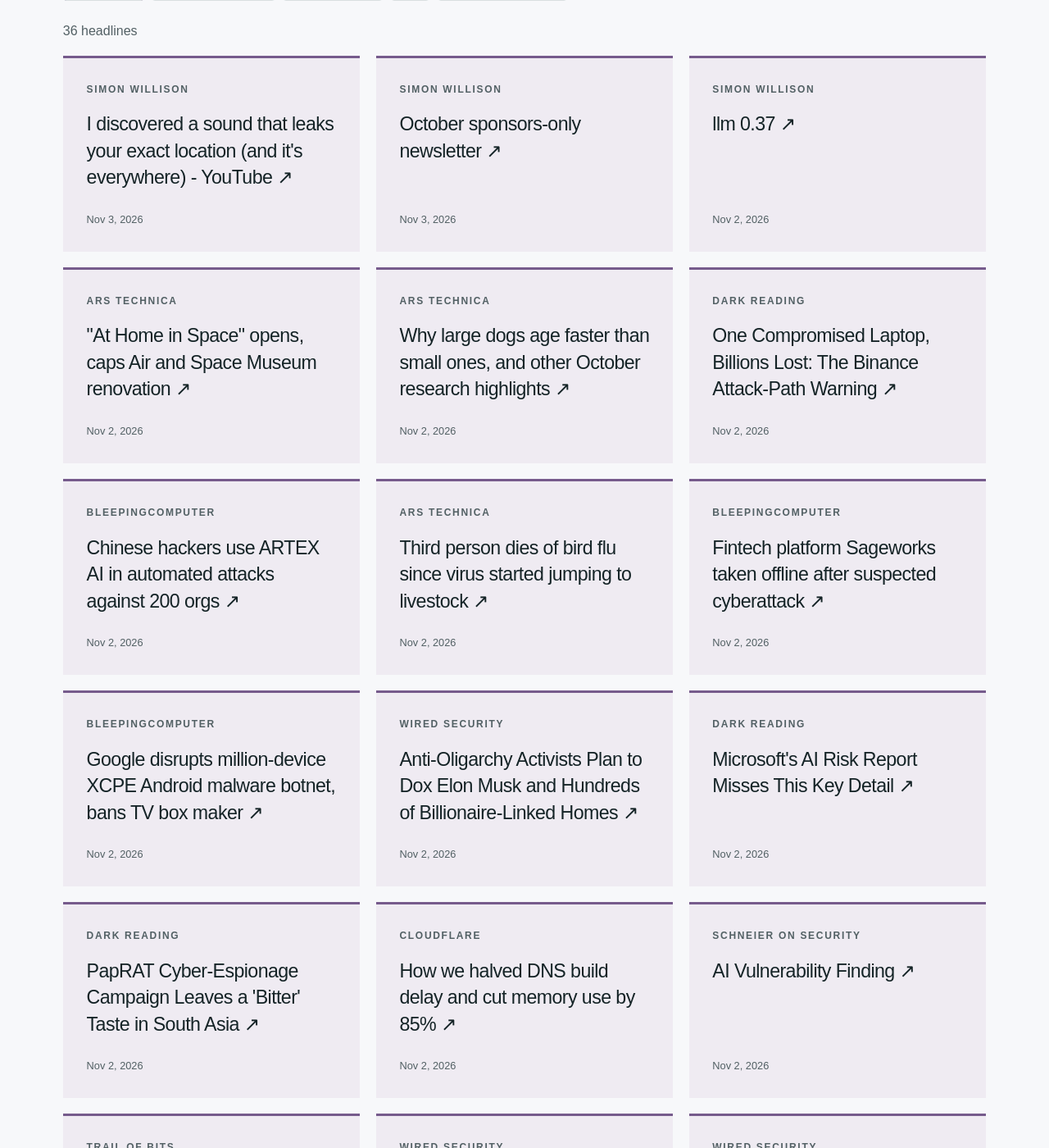
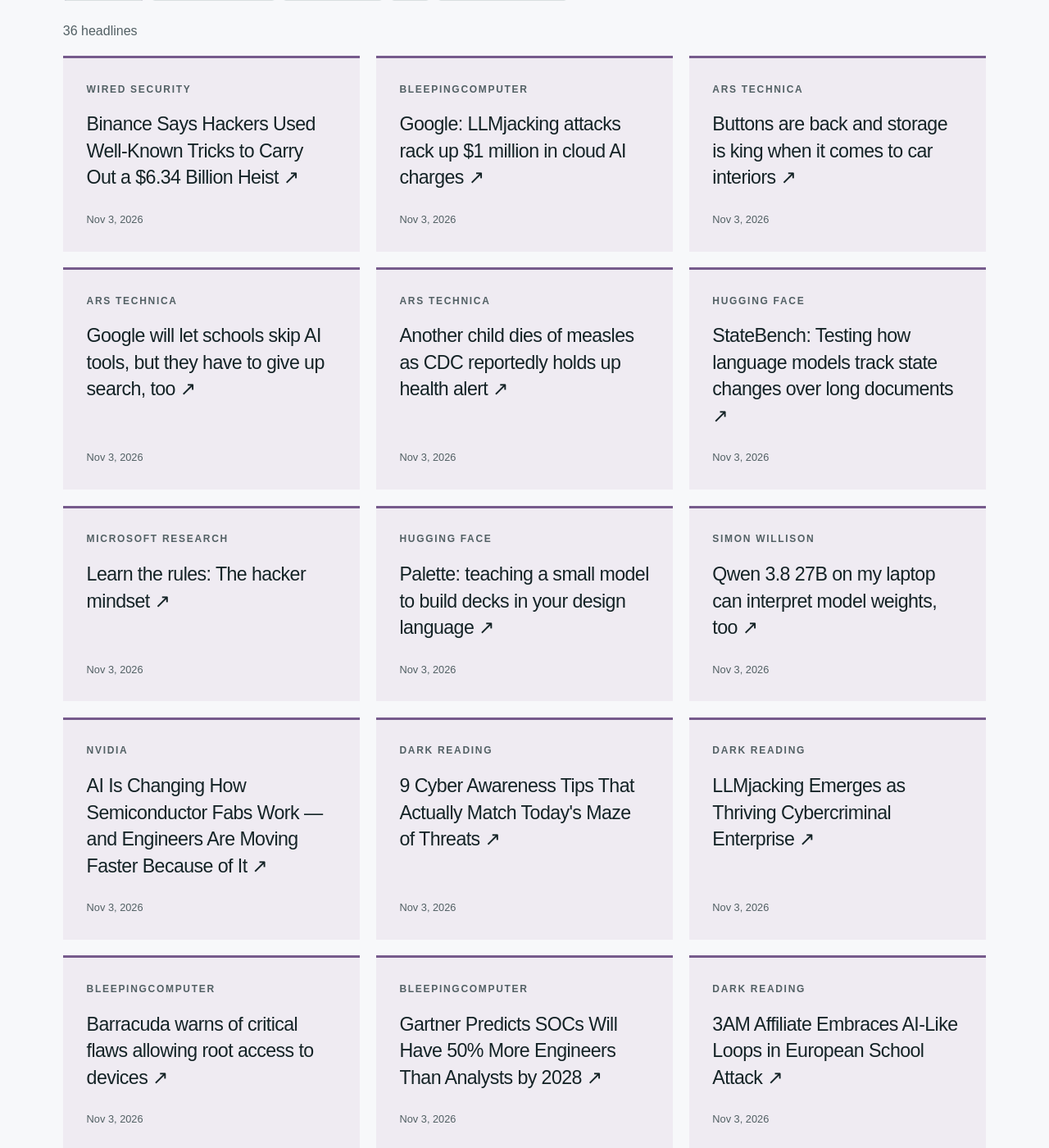
Before and after one commit to hntk/hntk.github.io, a Jekyll site: the page built from news/index.html, in a window 1280 px wide and 1400 px high, scrolled down 533 px. Shown: the whole window at 82% size. Built offline with Jekyll 4.4.1, drawn with Linux system fonts in a browser that asks for light colours; part of the change alters nothing that is shown; some of the changed text lies outside the part shown.

Commit message:
Refresh News and Signals

```diff
--- a/_data/news.json
+++ b/_data/news.json
@@ -1,6 +1,158 @@
 {
-  "updated": "2026-11-03T06:59:38.276753+00:00",
+  "updated": "2026-11-03T19:38:02.136762+00:00",
   "items": [
+    {
+      "title": "Binance Says Hackers Used Well-Known Tricks to Carry Out a $6.34 Billion Heist",
+      "url": "https://www.wired.com/story/binance-says-hackers-used-well-known-tricks-to-carry-out-a-dollar634-billion-heist/",
+      "published": "2026-11-03T19:04:58+00:00",
+      "source": "WIRED Security",
+      "source_id": "wired",
+      "category": "cybersecurity"
+    },
+    {
+      "title": "Google: LLMjacking attacks rack up $1 million in cloud AI charges",
+      "url": "https://www.bleepingcomputer.com/news/security/google-llmjacking-attacks-rack-up-1-million-in-cloud-ai-charges/",
+      "published": "2026-11-03T18:51:04+00:00",
+      "source": "BleepingComputer",
+      "source_id": "bleepingcomputer",
+      "category": "cybersecurity"
+    },
+    {
+      "title": "Buttons are back and storage is king when it comes to car interiors",
+      "url": "https://arstechnica.com/cars/2026/11/yes-to-storage-no-to-piano-black-how-car-interior-design-is-changing/",
+      "published": "2026-11-03T18:19:31+00:00",
+      "source": "Ars Technica",
+      "source_id": "ars-technica",
+      "category": "tech-architecture"
+    },
+    {
+      "title": "Google will let schools skip AI tools, but they have to give up search, too",
+      "url": "https://arstechnica.com/ai/2026/11/google-will-let-schools-skip-ai-tools-but-they-have-to-give-up-search-too/",
+      "published": "2026-11-03T17:54:43+00:00",
+      "source": "Ars Technica",
+      "source_id": "ars-technica",
+      "category": "tech-architecture"
+    },
+    {
+      "title": "Another child dies of measles as CDC reportedly holds up health alert",
+      "url": "https://arstechnica.com/health/2026/11/another-child-dies-of-measles-as-cdc-reportedly-holds-up-health-alert/",
+      "published": "2026-11-03T17:21:29+00:00",
+      "source": "Ars Technica",
+      "source_id": "ars-technica",
+      "category": "tech-architecture"
+    },
+    {
+      "title": "StateBench: Testing how language models track state changes over long documents",
+      "url": "https://huggingface.co/blog/allenai/statebench",
+      "published": "2026-11-03T17:15:21+00:00",
+      "source": "Hugging Face",
+      "source_id": "hugging-face",
+      "category": "ai"
+    },
+    {
+      "title": "Learn the rules: The hacker mindset",
+      "url": "https://www.microsoft.com/en-us/research/podcast/learn-the-rules-the-hacker-mindset/",
+      "published": "2026-11-03T17:14:38+00:00",
+      "source": "Microsoft Research",
+      "source_id": "microsoft-research",
+      "category": "ai"
+    },
+    {
+      "title": "Palette: teaching a small model to build decks in your design language",
+      "url": "https://huggingface.co/blog/ibm-research/palette-deck-building",
+      "published": "2026-11-03T16:35:36+00:00",
+      "source": "Hugging Face",
+      "source_id": "hugging-face",
+      "category": "ai"
+    },
+    {
+      "title": "Qwen 3.8 27B on my laptop can interpret model weights, too",
+      "url": "https://simonwillison.net/2026/Nov/3/qwen-can-interpret-model-weights/",
+      "published": "2026-11-03T16:29:48+00:00",
+      "source": "Simon Willison",
+      "source_id": "simon-willison",
+      "category": "ai"
+    },
+    {
+      "title": "AI Is Changing How Semiconductor Fabs Work — and Engineers Are Moving Faster Because of It",
+      "url": "https://blogs.nvidia.com/blog/ai-semiconductor-fabs/",
+      "published": "2026-11-03T16:00:45+00:00",
+      "source": "NVIDIA",
+      "source_id": "nvidia",
+      "category": "ai"
+    },
+    {
+      "title": "9 Cyber Awareness Tips That Actually Match Today's Maze of Threats",
+      "url": "https://www.darkreading.com/cyber-risk/9-cyber-awareness-tips-todays-maze-threats",
+      "published": "2026-11-03T15:38:20+00:00",
+      "source": "Dark Reading",
+      "source_id": "dark-reading",
+      "category": "cybersecurity"
+    },
+    {
+      "title": "LLMjacking Emerges as Thriving Cybercriminal Enterprise",
+      "url": "https://www.darkreading.com/cloud-security/llmjacking-thriving-cybercriminal-enterprise",
+      "published": "2026-11-03T15:35:50+00:00",
+      "source": "Dark Reading",
+      "source_id": "dark-reading",
+      "category": "cybersecurity"
+    },
+    {
+      "title": "Barracuda warns of critical flaws allowing root access to devices",
+      "url": "https://www.bleepingcomputer.com/news/security/barracuda-warns-of-critical-flaws-allowing-root-access-to-devices/",
+      "published": "2026-11-03T15:06:16+00:00",
+      "source": "BleepingComputer",
+      "source_id": "bleepingcomputer",
+      "category": "cybersecurity"
+    },
+    {
+      "title": "Gartner Predicts SOCs Will Have 50% More Engineers Than Analysts by 2028",
+      "url": "https://www.bleepingcomputer.com/news/security/gartner-predicts-socs-will-have-50-percent-more-engineers-than-analysts-by-2028/",
+      "published": "2026-11-03T15:00:10+00:00",
+      "source": "BleepingComputer",
+      "source_id": "bleepingcomputer",
+      "category": "cybersecurity"
+    },
+    {
+      "title": "3AM Affiliate Embraces AI-Like Loops in European School Attack",
+      "url": "https://www.darkreading.com/data-privacy/3am-affiliate-ai-loops-european-school-attack",
+      "published": "2026-11-03T14:00:00+00:00",
+      "source": "Dark Reading",
+      "source_id": "dark-reading",
+      "category": "cybersecurity"
+    },
+    {
+      "title": "Introducing Zero Wire, a hub for investigating critical Internet vulnerabilities",
+      "url": "https://blog.cloudflare.com/zero-wire/",
+      "published": "2026-11-03T14:00:00+00:00",
+      "source": "Cloudflare",
+      "source_id": "cloudflare",
+      "category": "tech-architecture"
+    },
+    {
+      "title": "AIs Hacking the Law",
+      "url": "https://www.schneier.com/blog/archives/2026/11/ais-hacking-the-law.html",
+      "published": "2026-11-03T12:01:00+00:00",
+      "source": "Schneier on Security",
+      "source_id": "schneier",
+      "category": "cybersecurity"
+    },
+    {
+      "title": "The cryptography behind electronic voting (and why paper ballots are still essential)",
+      "url": "https://blog.trailofbits.com/2026/11/03/the-cryptography-behind-electronic-voting-and-why-paper-ballots-are-still-essential/",
+      "published": "2026-11-03T12:00:00+00:00",
+      "source": "Trail of Bits",
+      "source_id": "trail-of-bits",
+      "category": "offensive-security"
+    },
+    {
+      "title": "Cities Worldwide Build and Scale AI Services With NVIDIA Physical and Agentic AI",
+      "url": "https://blogs.nvidia.com/blog/cities-physical-agentic-ai-applications/",
+      "published": "2026-11-03T07:00:12+00:00",
+      "source": "NVIDIA",
+      "source_id": "nvidia",
+      "category": "ai"
+    },
     {
       "title": "I discovered a sound that leaks your exact location (and it's everywhere) - YouTube",
       "url": "https://simonwillison.net/2026/Nov/3/a-sound-that-leaks-your-exact-location/",
@@ -18,68 +170,12 @@
       "category": "ai"
     },
     {
-      "title": "llm 0.37",
-      "url": "https://simonwillison.net/2026/Nov/2/llm/",
-      "published": "2026-11-02T23:49:30+00:00",
-      "source": "Simon Willison",
-      "source_id": "simon-willison",
+      "title": "CWE-bench v2: More coverage, quality, and transparency",
+      "url": "https://huggingface.co/blog/cwe-bench",
+      "published": "2026-11-03T00:00:00+00:00",
+      "source": "Hugging Face",
+      "source_id": "hugging-face",
       "category": "ai"
-    },
-    {
-      "title": "\"At Home in Space\" opens, caps Air and Space Museum renovation",
-      "url": "https://arstechnica.com/space/2026/11/at-home-in-space-opens-caps-air-and-space-museum-renovation/",
-      "published": "2026-11-02T23:30:16+00:00",
-      "source": "Ars Technica",
-      "source_id": "ars-technica",
-      "category": "tech-architecture"
-    },
-    {
-      "title": "Why large dogs age faster than small ones, and other October research highlights",
-      "url": "https://arstechnica.com/science/2026/11/research-roundup-6-cool-science-stories-we-almost-missed-7/",
-      "published": "2026-11-02T22:54:35+00:00",
-      "source": "Ars Technica",
-      "source_id": "ars-technica",
-      "category": "tech-architecture"
-    },
-    {
-      "title": "One Compromised Laptop, Billions Lost: The Binance Attack-Path Warning",
-      "url": "https://www.darkreading.com/cyberattacks-data-breaches/binance-hack-test-attack-paths",
-      "published": "2026-11-02T22:27:24+00:00",
-      "source": "Dark Reading",
-      "source_id": "dark-reading",
-      "category": "cybersecurity"
-    },
-    {
-      "title": "Chinese hackers use ARTEX AI in automated attacks against 200 orgs",
-      "url": "https://www.bleepingcomputer.com/news/security/chinese-hackers-use-artex-ai-in-automated-attacks-against-200-orgs/",
-      "published": "2026-11-02T21:40:14+00:00",
-      "source": "BleepingComputer",
-      "source_id": "bleepingcomputer",
-      "category": "cybersecurity"
-    },
-    {
-      "title": "Third person dies of bird flu since virus started jumping to livestock",
-      "url": "https://arstechnica.com/health/2026/11/third-person-dies-of-bird-flu-since-virus-started-jumping-to-livestock/",
-      "published": "2026-11-02T21:21:43+00:00",
-      "source": "Ars Technica",
-      "source_id": "ars-technica",
-      "category": "tech-architecture"
-    },
-    {
-      "title": "Fintech platform Sageworks taken offline after suspected cyberattack",
-      "url": "https://www.bleepingcomputer.com/news/security/fintech-platform-sageworks-taken-offline-after-suspected-cyberattack/",
-      "published": "2026-11-02T19:00:45+00:00",
-      "source": "BleepingComputer",
-      "source_id": "bleepingcomputer",
-      "category": "cybersecurity"
-    },
-    {
-      "title": "Google disrupts million-device XCPE Android malware botnet, bans TV box maker",
-      "url": "https://www.bleepingcomputer.com/news/security/google-disrupts-million-device-xcpe-android-malware-botnet-bans-tv-box-maker/",
-      "published": "2026-11-02T18:16:34+00:00",
-      "source": "BleepingComputer",
-      "source_id": "bleepingcomputer",
-      "category": "cybersecurity"
     },
     {
       "title": "Anti-Oligarchy Activists Plan to Dox Elon Musk and Hundreds of Billionaire-Linked Homes",
@@ -87,22 +183,6 @@
       "published": "2026-11-02T17:00:00+00:00",
       "source": "WIRED Security",
       "source_id": "wired",
-      "category": "cybersecurity"
-    },
-    {
-      "title": "Microsoft's AI Risk Report Misses This Key Detail",
-      "url": "https://www.darkreading.com/cyberattacks-data-breaches/microsoft-ai-cyber-risk-report-miss",
-      "published": "2026-11-02T15:00:00+00:00",
-      "source": "Dark Reading",
-      "source_id": "dark-reading",
-      "category": "cybersecurity"
-    },
-    {
-      "title": "PapRAT Cyber-Espionage Campaign Leaves a 'Bitter' Taste in South Asia",
-      "url": "https://www.darkreading.com/cyberattacks-data-breaches/paprat-cyberespionage-campaign-bitter-south-asia",
-      "published": "2026-11-02T14:00:00+00:00",
-      "source": "Dark Reading",
-      "source_id": "dark-reading",
       "category": "cybersecurity"
     },
     {
@@ -138,22 +218,6 @@
       "category": "cybersecurity"
     },
     {
-      "title": "Hundreds of Mundane AI Apps Are Hiding Sexually Abusive Deepfake Features",
-      "url": "https://www.wired.com/story/hundreds-of-mundane-ai-apps-are-hiding-abusive-deepfake-features/",
-      "published": "2026-11-02T10:00:00+00:00",
-      "source": "WIRED Security",
-      "source_id": "wired",
-      "category": "cybersecurity"
-    },
-    {
-      "title": "nemotron-halloween",
-      "url": "https://huggingface.co/blog/nvidia/nemotron-halloween",
-      "published": "2026-10-30T17:57:24+00:00",
-      "source": "Hugging Face",
-      "source_id": "hugging-face",
-      "category": "ai"
-    },
-    {
       "title": "4 real? Tracking exploitation and patching of eMudhra’s weak keys",
       "url": "https://blog.cloudflare.com/emudhra-patching/",
       "published": "2026-10-30T17:38:50+00:00",
@@ -178,14 +242,6 @@
       "category": "ai"
     },
     {
-      "title": "Cloudflare services for private origins is now generally available",
-      "url": "https://blog.cloudflare.com/private-origins-public-to-private/",
-      "published": "2026-10-30T14:23:43+00:00",
-      "source": "Cloudflare",
-      "source_id": "cloudflare",
-      "category": "tech-architecture"
-    },
-    {
       "title": "From synthetic enterprise data evaluations to real Microsoft Copilot AI confidence",
       "url": "https://www.microsoft.com/en-us/research/blog/from-synthetic-enterprise-data-evaluations-to-real-microsoft-copilot-ai-confidence/",
       "published": "2026-10-30T13:05:28+00:00",
@@ -200,46 +256,6 @@
       "source": "Microsoft Research",
       "source_id": "microsoft-research",
       "category": "ai"
-    },
-    {
-      "title": "Into the Omniverse: How Developers Turn Ideas Into Simulations With Frontier AI Agents",
-      "url": "https://blogs.nvidia.com/blog/developers-simulation-frontier-ai-agents/",
-      "published": "2026-10-29T16:00:35+00:00",
-      "source": "NVIDIA",
-      "source_id": "nvidia",
-      "category": "ai"
-    },
-    {
-      "title": "Granite Switch 4.1.1 — Update models like you update software",
-      "url": "https://huggingface.co/blog/ibm-granite/granite-switch-4-1-1",
-      "published": "2026-10-29T13:37:07+00:00",
-      "source": "Hugging Face",
-      "source_id": "hugging-face",
-      "category": "ai"
-    },
-    {
-      "title": "Slice Into GFN Thursday: ‘Phantom Blade Zero’ Launches on GeForce NOW",
-      "url": "https://blogs.nvidia.com/blog/geforce-now-thursday-phantom-blade-zero/",
-      "published": "2026-10-29T13:00:16+00:00",
-      "source": "NVIDIA",
-      "source_id": "nvidia",
-      "category": "ai"
-    },
-    {
-      "title": "Announcing Project ProtoStar: Making Publicly Funded Science AI-Ready",
-      "url": "https://huggingface.co/blog/announcing-project-protostar",
-      "published": "2026-10-29T00:00:00+00:00",
-      "source": "Hugging Face",
-      "source_id": "hugging-face",
-      "category": "ai"
-    },
-    {
-      "title": "Studying Fraudulent North Korean IT Workers",
-      "url": "https://www.schneier.com/blog/archives/2026/10/studying-fraudulent-north-korean-it-workers.html",
-      "published": "2026-10-28T11:05:00+00:00",
-      "source": "Schneier on Security",
-      "source_id": "schneier",
-      "category": "cybersecurity"
     },
     {
       "title": "Scalable Vector Grief",
@@ -258,14 +274,6 @@
       "category": "offensive-security"
     },
     {
-      "title": "Flint-interactive: A language for creating interactive data visualizations",
-      "url": "https://www.microsoft.com/en-us/research/blog/flint-interactive-a-language-for-creating-interactive-data-visualizations/",
-      "published": "2026-10-22T16:00:00+00:00",
-      "source": "Microsoft Research",
-      "source_id": "microsoft-research",
-      "category": "ai"
-    },
-    {
       "title": "Your AI agent fixed the bug, but what else did it change?",
       "url": "https://blog.trailofbits.com/2026/10/21/your-ai-agent-fixed-the-bug-but-what-else-did-it-change/",
       "published": "2026-10-21T15:00:00+00:00",
@@ -280,14 +288,6 @@
       "source": "SpecterOps",
       "source_id": "specterops",
       "category": "offensive-security"
-    },
-    {
-      "title": "Be the Architect: Intentional AI Engagement for Cybersecurity Engineering",
-      "url": "https://specterops.io/blog/2026/10/14/ai-engagement-for-cybersecurity-engineering/",
-      "published": "2026-10-14T16:00:00+00:00",
-      "source": "SpecterOps",
-      "source_id": "specterops",
-      "category": "offensive-security"
     }
   ],
   "sources": [
@@ -295,79 +295,79 @@
       "id": "ars-technica",
       "name": "Ars Technica",
       "status": "ok",
-      "last_success": "2026-11-03T06:59:38.276753+00:00"
+      "last_success": "2026-11-03T19:38:02.136762+00:00"
     },
     {
       "id": "bleepingcomputer",
       "name": "BleepingComputer",
       "status": "ok",
-      "last_success": "2026-11-03T06:59:38.276753+00:00"
+      "last_success": "2026-11-03T19:38:02.136762+00:00"
     },
     {
       "id": "cloudflare",
       "name": "Cloudflare",
       "status": "ok",
-      "last_success": "2026-11-03T06:59:38.276753+00:00"
+      "last_success": "2026-11-03T19:38:02.136762+00:00"
     },
     {
       "id": "dark-reading",
       "name": "Dark Reading",
       "status": "ok",
-      "last_success": "2026-11-03T06:59:38.276753+00:00"
+      "last_success": "2026-11-03T19:38:02.136762+00:00"
     },
     {
       "id": "hugging-face",
       "name": "Hugging Face",
       "status": "ok",
-      "last_success": "2026-11-03T06:59:38.276753+00:00"
+      "last_success": "2026-11-03T19:38:02.136762+00:00"
     },
     {
       "id": "microsoft-research",
       "name": "Microsoft Research",
       "status": "ok",
-      "last_success": "2026-11-03T06:59:38.276753+00:00"
+      "last_success": "2026-11-03T19:38:02.136762+00:00"
     },
     {
       "id": "nvidia",
       "name": "NVIDIA",
       "status": "ok",
-      "last_success": "2026-11-03T06:59:38.276753+00:00"
+      "last_success": "2026-11-03T19:38:02.136762+00:00"
     },
     {
       "id": "portswigger",
       "name": "PortSwigger Research",
       "status": "ok",
-      "last_success": "2026-11-03T06:59:38.276753+00:00"
+      "last_success": "2026-11-03T19:38:02.136762+00:00"
     },
     {
       "id": "schneier",
       "name": "Schneier on Security",
       "status": "ok",
-      "last_success": "2026-11-03T06:59:38.276753+00:00"
+      "last_success": "2026-11-03T19:38:02.136762+00:00"
     },
     {
       "id": "simon-willison",
       "name": "Simon Willison",
       "status": "ok",
-      "last_success": "2026-11-03T06:59:38.276753+00:00"
+      "last_success": "2026-11-03T19:38:02.136762+00:00"
     },
     {
       "id": "specterops",
       "name": "SpecterOps",
       "status": "ok",
-      "last_success": "2026-11-03T06:59:38.276753+00:00"
+      "last_success": "2026-11-03T19:38:02.136762+00:00"
     },
     {
       "id": "trail-of-bits",
       "name": "Trail of Bits",
       "status": "ok",
-      "last_success": "2026-11-03T06:59:38.276753+00:00"
+      "last_success": "2026-11-03T19:38:02.136762+00:00"
     },
     {
       "id": "wired",
       "name": "WIRED Security",
       "status": "ok",
-      "last_success": "2026-11-03T06:59:38.276753+00:00"
+      "last_success": "2026-11-03T19:38:02.136762+00:00"
     }
   ]
 }
```
